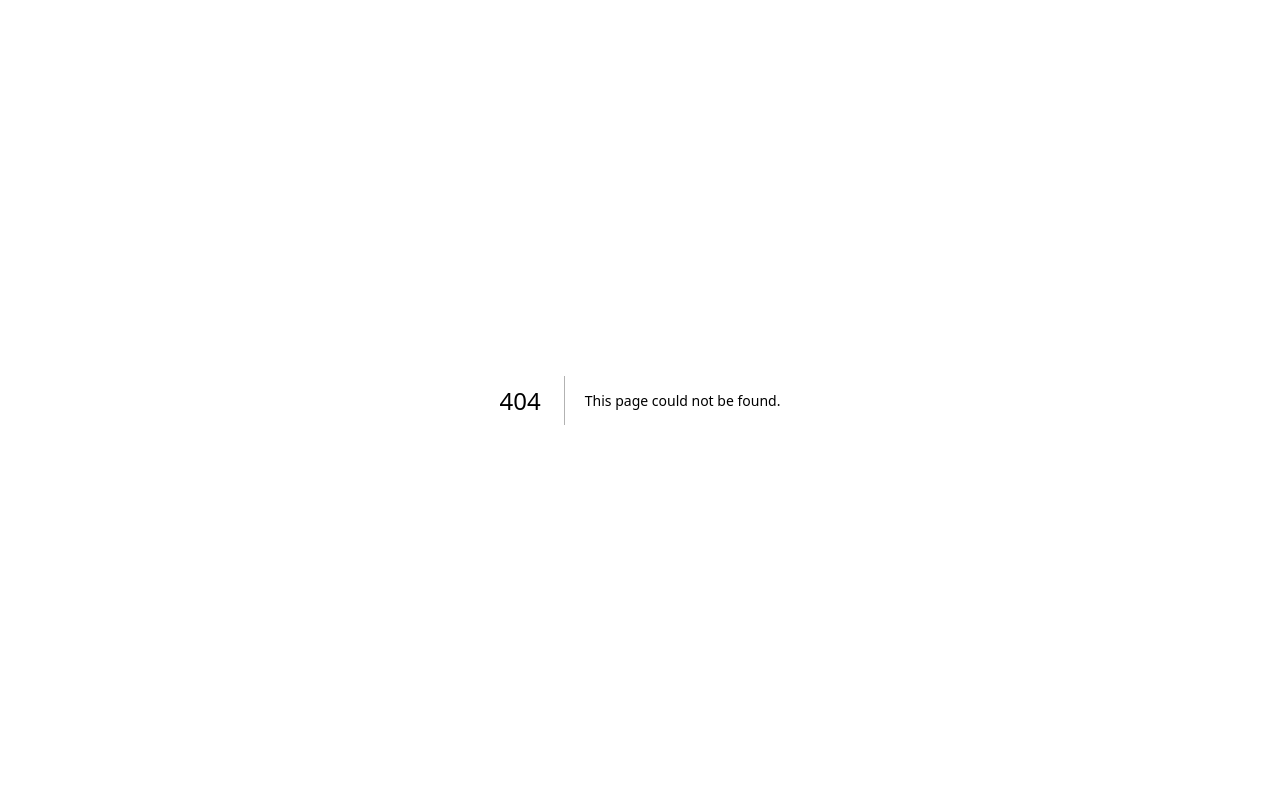
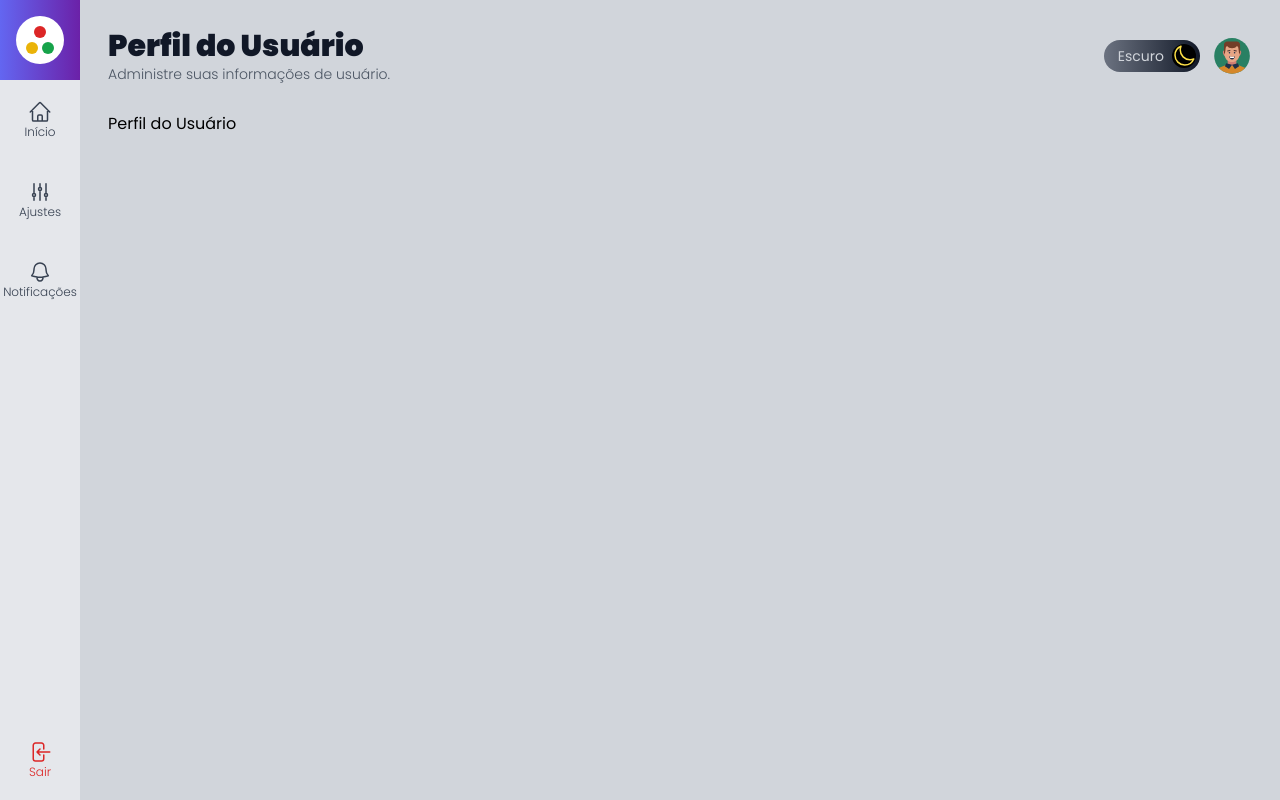
Before and after one commit to emersonhenriquedev/next-admin, a Next.js app: page /perfil in a window 1280 px wide. Before the commit this address had no page. Built offline with nearby package versions, Linux system fonts and the light colour scheme; no server answers.

Commit message:
Autenticacao firebase

```diff
--- a/package.json
+++ b/package.json
@@ -12,6 +12,7 @@
     "@types/node": "18.11.9",
     "@types/react": "18.0.25",
     "@types/react-dom": "18.0.9",
+    "firebase": "^8.8.0",
     "next": "13.0.5",
     "react": "18.2.0",
     "react-dom": "18.2.0",
--- /dev/null
+++ b/src/components/template/AvatarUsuario.tsx
@@ -0,0 +1,19 @@
+import Link from "next/link"
+import useAuth from "../../data/hook/useAuth"
+
+interface AvatarUsuarioProps {
+    className?: string
+}
+
+export default function AvatarUsuario(props: AvatarUsuarioProps) {
+    const { usuario } = useAuth()
+
+    return (
+        <Link href="/perfil">
+            <img
+                className={`h-10 w-10 rounded-full cursor-pointer ${props.className}`}
+                src={usuario?.imagemUrl ?? '/avatar.svg' }
+                alt="Avatar do usuário" />
+        </Link>
+    )
+}
--- a/src/components/template/Cabecalho.tsx
+++ b/src/components/template/Cabecalho.tsx
@@ -1,4 +1,5 @@
 import useAppData from "../../data/hook/useAppData"
+import AvatarUsuario from "./AvatarUsuario"
 import BotaoAlternarTema from "./BotaoAlternarTema"
 import Titulo from "./Titulo"
 
@@ -13,8 +14,9 @@ export default function Cabecalho(props: CabecalhoProps) {
     return (
         <div className="flex">
             <Titulo titulo={props.titulo} subtitulo={props.subtitulo} />
-            <div className="flex flex-grow justify-end">
+            <div className="flex flex-grow justify-end items-center">
                 <BotaoAlternarTema tema={tema} alternarTema={alternarTema} />
+                <AvatarUsuario className="ml-3"/>
             </div>
         </div>
     )
--- /dev/null
+++ b/src/data/context/AuthContext.tsx
@@ -0,0 +1,51 @@
+import { createContext, useState } from "react";
+import route from "next/router";
+import firebase from "../../firebase/config";
+import Usuario from "../../model/Usuario";
+
+interface AuthContextProps {
+    usuario?: Usuario
+    loginGoogle: () => Promise<void>
+}
+
+async function usuarioNormalizado(usuarioFirebase: firebase.User): Promise<Usuario> {
+    const token = await usuarioFirebase.getIdToken()
+    return {
+        uid: usuarioFirebase.uid,
+        nome: usuarioFirebase.displayName,
+        email: usuarioFirebase.email,
+        token,
+        provedor: usuarioFirebase.providerData[0]?.providerId,
+        imagemUrl: usuarioFirebase.photoURL
+    }
+}
+
+const AuthContext = createContext<AuthContextProps>({})
+
+export function AuthProvider(props) {
+    const [usuario, setUsuario] = useState<Usuario>()
+
+    async function loginGoogle() {
+        const resp = await firebase.auth().signInWithPopup(
+            new firebase.auth.GoogleAuthProvider()
+        )
+
+        if (resp.user?.email) {
+
+            const usuario = await usuarioNormalizado(resp.user)
+            setUsuario(usuario)
+            route.push('/')
+        }
+    }
+
+    return (
+        <AuthContext.Provider value={{
+            usuario,
+            loginGoogle
+        }}>
+            {props.children}
+        </AuthContext.Provider>
+    )
+}
+
+export default AuthContext
--- /dev/null
+++ b/src/data/hook/useAuth.ts
@@ -0,0 +1,6 @@
+import { useContext } from "react";
+import AuthContext from "../context/AuthContext";
+
+const useAuth = () => useContext(AuthContext)
+
+export default useAuth
--- /dev/null
+++ b/src/firebase/config.js
@@ -0,0 +1,12 @@
+import firebase from "firebase/app";
+import 'firebase/auth'
+
+if (!firebase.apps.length) {
+    firebase.initializeApp({
+        apiKey: process.env.NEXT_PUBLIC_FIREBASE_API_KEY,
+        authDomain: process.env.NEXT_PUBLIC_FIREBASE_AUTH_DOMAIN,
+        projectId: process.env.NEXT_PUBLIC_FIREBASE_PROJECT_ID,
+    })
+}
+
+export default firebase
--- /dev/null
+++ b/src/model/Usuario.ts
@@ -0,0 +1,8 @@
+export default interface Usuario {
+    uid: string
+    email: string
+    nome: string
+    token: string
+    provedor: string
+    imagemUrl: string
+}
--- a/src/pages/_app.tsx
+++ b/src/pages/_app.tsx
@@ -1,11 +1,14 @@
 import '../styles/globals.css'
 import type { AppProps } from 'next/app'
 import { AppProvider } from '../data/context/AppContext'
+import { AuthProvider } from '../data/context/AuthContext'
 
 export default function App({ Component, pageProps }: AppProps) {
   return (
-    <AppProvider>
-      <Component {...pageProps} />
-    </AppProvider>
+    <AuthProvider>
+      <AppProvider>
+        <Component {...pageProps} />
+      </AppProvider>
+    </AuthProvider>
   )
 }
--- a/src/pages/autenticacao.tsx
+++ b/src/pages/autenticacao.tsx
@@ -4,8 +4,11 @@ import Image from "next/image";
 import picture from '../../public/picture.jpg';
 import AuthInput from "../components/auth/AuthInput";
 import { IconeAtencao } from "../components/icons";
+import useAuth from "../data/hook/useAuth";
 
 export default function Autenticacao() {
+    const { usuario, loginGoogle } = useAuth()
+
     const [modo, setModo] = useState<'login' | 'cadastro'>('login')
     const [email, setEmail] = useState('')
     const [senha, setSenha] = useState('')
@@ -71,7 +74,7 @@ export default function Autenticacao() {
 
                 <button className="
                 w-full bg-red-500 hover:bg-red-400
-                text-white rounded-lg px-4 py-3" onClick={submeter}>
+                text-white rounded-lg px-4 py-3" onClick={loginGoogle}>
                     Entrar com Google
                 </button>
 
--- /dev/null
+++ b/src/pages/perfil.tsx
@@ -0,0 +1,9 @@
+import Layout from "../components/template/Layout"
+
+export default function Perfil() {
+  return (
+    <Layout titulo="Perfil do Usuário" subtitulo="Administre suas informações de usuário.">
+      <h1>Perfil do Usuário</h1>
+    </Layout>
+  )
+}
```
Also changed, not shown: public/avatar.svg (added), 1 other file (tests, documents, lock files or other folders).
